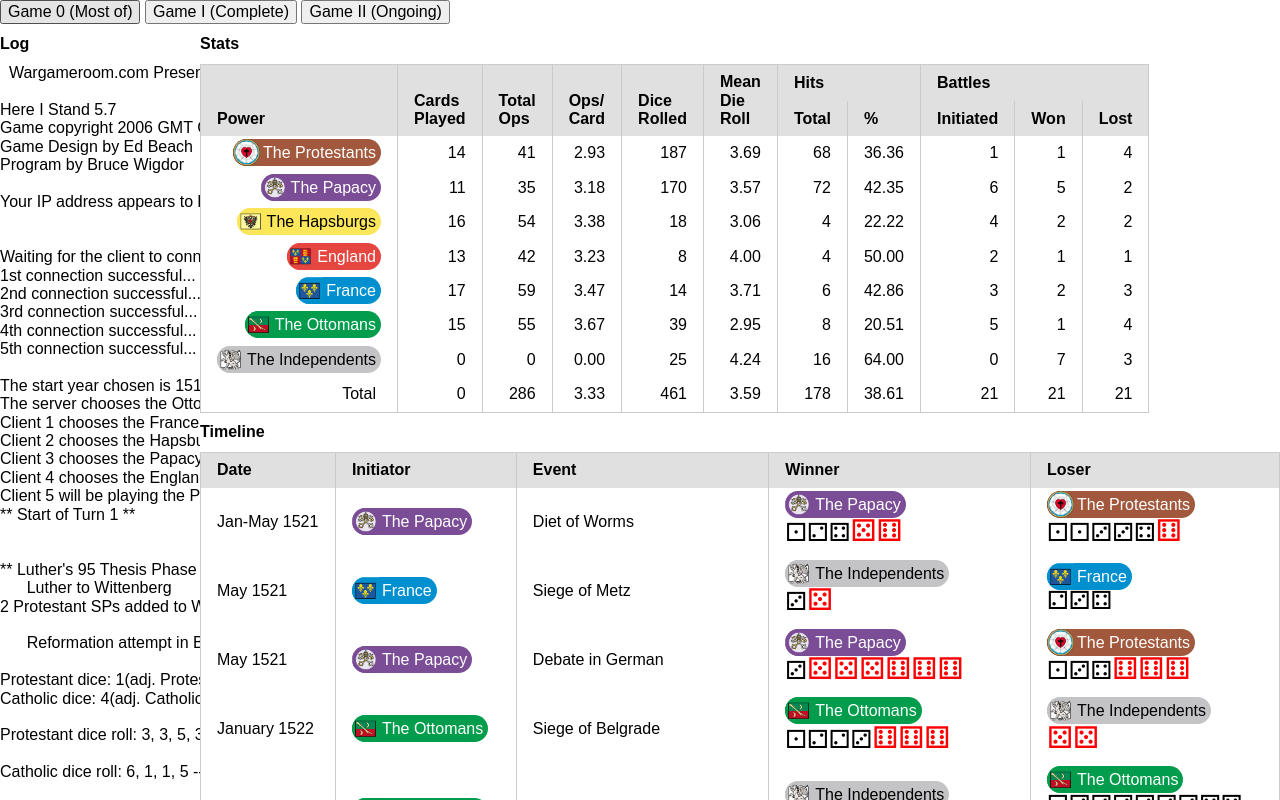
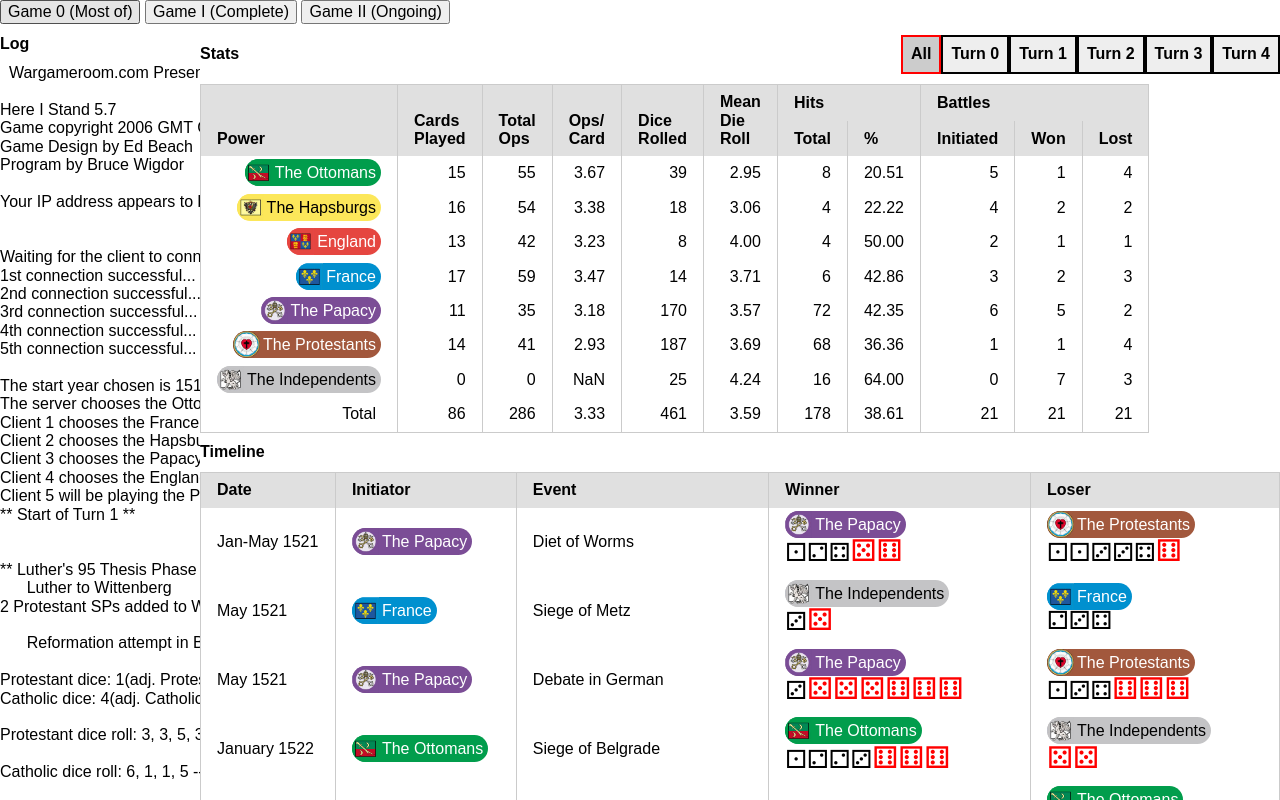
Before and after one commit to chris-lear/chris-lear.github.io, a plain HTML site: page log.html in a window 1280 px wide. Drawn offline with nearby package versions, Linux system fonts and the light colour scheme.

Commit message:
turn selector

```diff
--- a/css/log.css
+++ b/css/log.css
@@ -95,6 +95,29 @@ html, body, #outer {
     flex:1;
     overflow:auto;
 }
+#stats-selector {
+    align-items: center;
+}
+#stats-selector span {
+    display:inline-block;
+}
+#stats-selector span.turn-selector {
+    padding:8px;
+    background-color:#eee;
+    border-width:2px;
+    cursor:pointer;
+    border-color:black;
+    border-style:solid;
+}
+#stats-selector span.turn-selector:hover ,
+#stats-selector span.turn-selector.selected {
+    background-color:#ddd;
+}
+#stats-selector span.turn-selector.selected {
+    background-color:#ccc;
+    border-color:red;
+}
+
 #left {
     min-width:200px;
     flex:1;
--- a/js/log.js
+++ b/js/log.js
@@ -1,4 +1,5 @@
 'use strict';
+var game;
 var Game = {};
 var Setup = {};
 
@@ -13,16 +14,26 @@ var Powers = {
     'total': 'Total'
 };
 
+var PowersTurn = function() {
+    this.dice = [0,0,0,0,0,0,0];
+    this.cards = [];
+}
 var Turn = function() {
-    this.ottoman = [];
-    this.hapsburg = [];
-    this.england = [];
-    this.france = [];
-    this.pope = [];
-    this.protestant = [];
+    Object.keys(Powers).forEach(power=> {
+        this[power] = new PowersTurn();
+    });
 
 
 }
+var TurnDice = function() {
+    this.ottoman = [0,0,0,0,0,0,0];
+    this.hapsburg = [0,0,0,0,0,0,0];
+    this.england = [0,0,0,0,0,0,0];
+    this.france = [0,0,0,0,0,0,0];
+    this.pope = [0,0,0,0,0,0,0];
+    this.protestant = [0,0,0,0,0,0,0];
+    this.independent = [0,0,0,0,0,0,0];
+};
 
 
 Setup.currentBattle = null;
@@ -36,16 +47,9 @@ Setup.Reformations = [];
 Setup.CounterReformations = [];
 Setup.PowerTurn = {'cards':[],'score':[]};
 Setup.Turns = [];
-Setup.ReformationDice = {'protestant':[0,0,0,0,0,0,0],'pope':[0,0,0,0,0,0,0]};
-Setup.DebateDice = {'protestant':[0,0,0,0,0,0,0],'pope':[0,0,0,0,0,0,0]};
-Setup.BattleDice = {'ottoman':[0,0,0,0,0,0,0],
-    'hapsburg':[0,0,0,0,0,0,0],
-    'england':[0,0,0,0,0,0,0],
-    'france':[0,0,0,0,0,0,0],
-    'pope':[0,0,0,0,0,0,0],
-    'protestant':[0,0,0,0,0,0,0],
-    'independent':[0,0,0,0,0,0,0]
-};
+Setup.ReformationDice = [];
+Setup.DebateDice = [];
+Setup.BattleDice = [];
 var Battle = function(b) {
     Object.assign(this,JSON.parse(JSON.stringify(b)));
     if (this.type=='Diet') {
@@ -140,17 +144,15 @@ Game.reformation = function(location, result, type) {
     }
 }
 Game.reformationDice = function(who, what) {
-    var g = this;
     var dice = what.split(/\s*,\s*/);
-    $(dice).each(function() {
-        g.ReformationDice[who][this]++;
+    dice.forEach(n=>{
+        this.ReformationDice[this.currentTurn][who][n]++;
     });
 }
 Game.debateDice = function(who, what) {
-    var g = this;
     var dice = what.split(/\s*,\s*/);
-    $(dice).each(function() {
-        g.DebateDice[who][this]++;
+    dice.forEach(n=>{
+        this.DebateDice[this.currentTurn][who][n]++;
     });
 }
 Game.hitDice = function(who, what, hits) {
@@ -160,14 +162,14 @@ Game.hitDice = function(who, what, hits) {
     var g = this;
     var dice = what.split(/\s*,\s*/);
     $(dice).each(function() {
-        g.BattleDice[who][this]++;
+        g.BattleDice[g.currentTurn][who][this]++;
         if (g.currentBattle) {
             g.currentBattle.addDice(who,this);
         }
     });
 }
 Game.addImpulse = function(turn, who, impulseNumber, type, num, ops) {
-    this.Turns[turn-1][who].push({'ops':+ops, 'type':type, 'cardNumber':+num});
+    this.Turns[turn][who]['cards'].push({'ops':+ops, 'type':type, 'cardNumber':+num});
     this.currentTurn = +turn;
     this.currentImpulse = +impulseNumber;
     this.currentPlayer = who;
@@ -249,7 +251,7 @@ Game.power= function(text) {
         return "independent";
     }
 }
-Game.extract = function(power) {
+Game.extract = function(power, turnNumber) {
     var ret = {
         count:function(dice) {
             if (!dice) {
@@ -259,10 +261,11 @@ Game.extract = function(power) {
         }
     };
     // battleDice, debateDice, reformationDice per turn
-    ret.battleDice = this.BattleDice[power];
-    ret.debateDice = this.DebateDice[power];
-    ret.reformationDice = this.ReformationDice[power];
-    var cards = this.Turns.map(x=>x[power]).filter(x=>x);
+    ret.battleDice = this.BattleDice[turnNumber][power];
+    console.log(ret.battleDice);
+    ret.debateDice = this.DebateDice[turnNumber][power];
+    ret.reformationDice = this.ReformationDice[turnNumber][power];
+    var cards = this.Turns[turnNumber][power]['cards'];
 
 
     ret.totalDice = ret.count(ret.debateDice)+ret.count(ret.reformationDice)+ret.count(ret.battleDice);
@@ -275,9 +278,9 @@ Game.extract = function(power) {
     ret.cards = [].concat(...cards);
     ret.cardcount = ret.cards.length;
     ret.ops = ret.cards.reduce((acc,curr)=>acc+curr.ops, 0);
-    ret.battlesInitiated = this.Battles.reduce((acc,curr)=>{return (curr.initiator==power)?acc+1:acc;},0)
-    ret.battlesWon = this.Battles.reduce((acc,curr)=>{return (curr.winner==power)?acc+1:acc;},0)
-    ret.battlesLost = this.Battles.reduce((acc,curr)=>{return (curr.loser==power)?acc+1:acc;},0)
+    ret.battlesInitiated = this.battlesOnTurn(turnNumber).reduce((acc,curr)=>{return (curr.initiator==power)?acc+1:acc;},0)
+    ret.battlesWon = this.battlesOnTurn(turnNumber).reduce((acc,curr)=>{return (curr.winner==power)?acc+1:acc;},0)
+    ret.battlesLost = this.battlesOnTurn(turnNumber).reduce((acc,curr)=>{return (curr.loser==power)?acc+1:acc;},0)
     if (ret.ops) {
         ret.averageOps = ret.ops/ret.cards.length;
     } else {
@@ -287,7 +290,7 @@ Game.extract = function(power) {
 }
 Game.date = function(turn,impulse) {
     var baseYear = 1516 + turn*4;
-    var month = Math.floor(impulse*4*12/this.maxImpulse(turn-1));
+    var month = Math.floor(impulse*4*12/this.maxImpulse(turn));
     var year = Math.floor(month/12);
     month = month%12;
     const date = new Date(2009, month, 10);  // 2009-11-10
@@ -296,7 +299,7 @@ Game.date = function(turn,impulse) {
 }
 Game.maxImpulse = function(turn) {
     var max = 0;
-    for (var power in this.Turns[turn]) {max = this.Turns[turn][power].length>max?this.Turns[turn][power].length:max;};
+    for (var power in this.Turns[turn]) {max = this.Turns[turn][power]['cards'].length>max?this.Turns[turn][power]['cards'].length:max;};
     return max;
 }
 
@@ -499,22 +502,76 @@ Game.parseWinter = function(text) {
 
 
 Game.update = function(t) {
+    this.BattleDice.push(new TurnDice());
+    this.DebateDice.push(new TurnDice());
+    this.ReformationDice.push(new TurnDice());
+    this.Turns.push(new Turn()); // Turn 0 diet of worms
     var turns = t.split(/\*\* Start of Turn \d \*\*/)
     turns.shift();
 
     turns.forEach(turn=> {
         this.Turns.push(new Turn());
+        this.BattleDice.push(new TurnDice());
+        this.DebateDice.push(new TurnDice());
+        this.ReformationDice.push(new TurnDice());
         turn.match(/\*\*.*?Phase \*\*[\s\S]*?(?=(\*\*.*?Phase \*\*)|$)/g).forEach(phase=> {
             this.parsePhase(phase);
         });
     });
-    console.log(this);
+    $('#stats-selector .turn-selector').remove();
+    $('#stats-selector').append($(`<span class='turn-selector' data-turn=-1>All</span>`));
+    this.Turns.forEach((t,i)=>{
+        $('#stats-selector').append($(`<span class='turn-selector turn-{$i}' data-turn=${i}>Turn ${i}</span>`));
+    });
+    $('.turn-selector')[0].click();
+}
 
-    var total = this.extract('');
-    var powers = ['protestant','pope','hapsburg','england','france','ottoman','independent','total'];
+Game.showStats = function(turnNumber) {
+
+    var total = {
+        battlesInitiated: 0,
+        cardcount: 0,
+        diceTotal: 0,
+        hits: 0,
+        ops: 0,
+        reformationDice: 0,
+        totalDice: 0
+    }
+
+
+    var powers = Object.keys(Powers);
     $('#stats tbody tr').remove();
     powers.forEach(power=>{
-        var data = this.extract(power);
+        var data;
+        if (turnNumber == -1 ) {
+            data = {
+                battlesInitiated: 0,
+                battlesWon: 0,
+                battlesLost: 0,
+                cardcount: 0,
+                diceTotal: 0,
+                hits: 0,
+                ops: 0,
+                reformationDice: 0,
+                totalDice: 0
+            }
+            this.Turns.forEach((t,i)=>{
+                var oneTurn = this.extract(power,i);
+                data.cardcount += oneTurn.cardcount;
+                data.ops += oneTurn.ops;
+                data.averageOps = data.ops/data.cardcount;
+                data.totalDice += oneTurn.totalDice;
+                data.diceTotal += oneTurn.diceTotal;
+                data.averageDice = data.diceTotal/data.totalDice;
+                data.battlesInitiated += oneTurn.battlesInitiated;
+                data.battlesWon += oneTurn.battlesWon;
+                data.battlesLost += oneTurn.battlesLost;
+                data.hits += oneTurn.hits;
+                data.hitsPerc = data.hits/data.totalDice;
+            });
+        } else {
+            data = this.extract(power, turnNumber);
+        }
         total.cardcount += data.cardcount;
         total.ops += data.ops;
         total.averageOps = total.ops/total.cardcount;
@@ -532,7 +589,7 @@ Game.update = function(t) {
         $('#stats tbody').append(
             `<tr id="${power}" class="stats-row">
             <td ><span class="power ${power}">${Powers[power]}</span></td>
-            <td class="cards-played">${data.cards.length}</td>
+            <td class="cards-played">${data.cardcount}</td>
             <td class="total-ops">${data.ops}</td>
             <td class="average-ops">${data.averageOps.toFixed(2)}</td>
             <td class="total-dice" title="${data.allDiceText}">${data.totalDice}</td>
@@ -543,7 +600,7 @@ Game.update = function(t) {
             <td class="battles-won">${data.battlesWon}</td>
             <td class="battles-lost">${data.battlesLost}</td>
             </tr>`);
-
+/*
         var overview = $(`
             <table class='pure-table ${power} overview'>
             <thead>
@@ -555,9 +612,10 @@ Game.update = function(t) {
             </tbody>
             </table>`);
         $('#overviews').append(overview);
+    */
     });
     $('#battles').empty();
-    this.Battles.forEach(battle=>{
+    this.battlesOnTurn(turnNumber).forEach(battle=>{
         $('#battles').append($(`<tr class="battle ${battle.winner} ${battle.loser} ${battle.initiator}">
 
             <td><span class="date" title="Turn ${battle.turn} Impulse ${battle.impulse}">${battle.getDate(this)}</span></td>
@@ -567,6 +625,12 @@ Game.update = function(t) {
             <td><span class="loser power ${battle.loser}">${battle.loserName()}</span><br/><span class="dice loser-dice">${battle.getLoserDice()}</span></td>
             </tr>`));
     });
+}
+Game.battlesOnTurn = function(turnNumber) {
+    if (turnNumber === -1) {
+        return this.Battles;
+    }
+    return this.Battles.filter(battle=>{return (battle.turn==turnNumber);});
 }
 
 var G = function(){
@@ -583,7 +647,7 @@ function addvector(a,b){
 }
 
 function update(e) {
-    var game = new G();
+    game = new G();
     game.update($('#gamelog').text());
 }
 
@@ -645,6 +709,11 @@ $(function() {
             $('tr.battle.'+power).show();
         }
     });
+    $('#stats-selector').on('click', 'span', function() {
+        $('#stats-selector span').removeClass('selected');
+        $(this).addClass('selected');
+        game.showStats($(this).data('turn'));
+    });
     function fetchGame(file) {
         $.get(file, function(data) {
             $('#gamelog').text(data);
--- a/log.html
+++ b/log.html
@@ -21,7 +21,7 @@
                 </div>
                 <div id='right' class='flex-col'>
                     <div>
-                        <h1>Stats</h1>
+                        <h1 id='stats-selector' class='flex-row'><span class='title row-flexi'>Stats</span></h1>
                         <table class='pure-table' id='stats'>
                             <thead>
                                 <tr>
```
